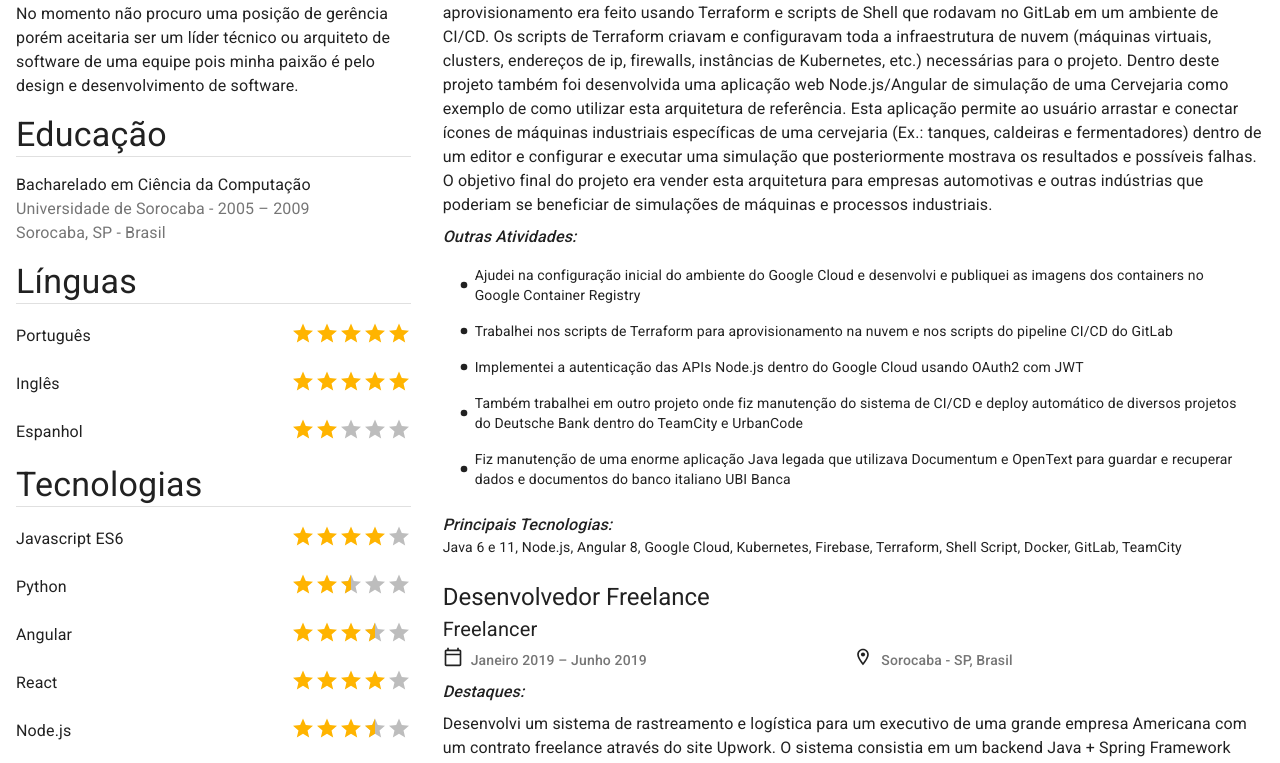
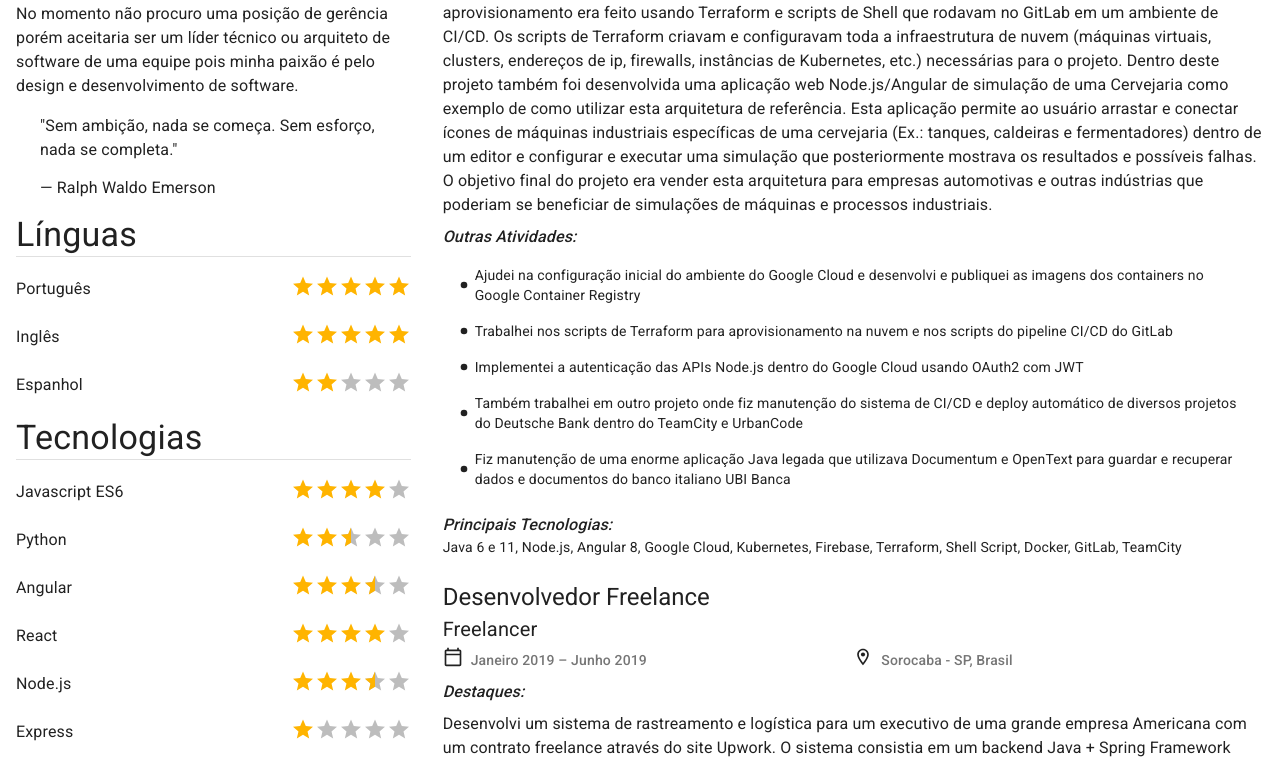
Before and after one commit to eduardopvm/react-cv, a React (Create React App) app: page / in a window 1280 px wide. Shown: the part 976-1739 px from the top of the page. Built offline with nearby package versions, Linux system fonts and the light colour scheme.

Commit message:
added quote and rearranged the order of the sidebar and the drawer links

```diff
--- a/public/print.css
+++ b/public/print.css
@@ -17,5 +17,5 @@ body {
 }
 
 .MuiDivider-root {
-  background-color: rgba(0, 0, 0, 0.20) !important;
+  background-color: rgba(0, 0, 0, 0.25) !important;
 }
--- a/src/data/cv_data_pt.json
+++ b/src/data/cv_data_pt.json
@@ -1,6 +1,6 @@
 {
   "profile": "Sou uma pessoa que adora criar e aperfeiçoar todo tipo de coisa que requer conhecimento, esforço e criatividade, em especial sistemas de software. Como autodidata eu sempre estou absorvendo novas informações em diversas áreas do conhecimento e possuo muita facilidade e prazer em aprender tecnologias e metodologias novas. Já trabalhei com uma enorme diversidade de tecnologias e sempre fui valorizado pela minha versatilidade pelas empresas para resolver problemas técnicos difíceis e imprevistos.\nApesar de ter trabalhado a maior parte da carreira com diversos stacks Java, estou procurando migrar para um stack Node.js ou similar pois prefiro linguagens dinâmicas, open-source e com maior integração com ambiente Linux.\nNo momento não procuro uma posição de gerência porém aceitaria ser um líder técnico ou arquiteto de software de uma equipe pois minha paixão é pelo design e desenvolvimento de software.",
-  "quote": { "text": "Sem ambição, nada se começa. Sem esforço, nada se completa.", "author": "Ralph Waldo Emerson"},
+  "quote": { "text": "Sem ambição, nada se começa.\nSem esforço, nada se completa.", "author": "Ralph Waldo Emerson"},
   "history": [
     {
       "role": "Analista de Sistemas/Sócio",
--- a/src/header/ResponsiveDrawer.js
+++ b/src/header/ResponsiveDrawer.js
@@ -69,11 +69,6 @@ export default function ResponsiveDrawer(props) {
             <ListItemText>{t("profile")}</ListItemText>
           </ListItem>
         </Link>
-        <Link to="education" smooth={true} offset={-60} delay={50} onClick={props.onDrawerToggle}>
-          <ListItem button>
-            <ListItemText>{t("education")}</ListItemText>
-          </ListItem>
-        </Link>
         <Link to="language-skills" smooth={true} offset={-60} delay={50} onClick={props.onDrawerToggle}>
           <ListItem button>
             <ListItemText>{t("languageSkills")}</ListItemText>
@@ -87,6 +82,11 @@ export default function ResponsiveDrawer(props) {
         <Link to="general-skills" smooth={true} offset={-60} delay={50} onClick={props.onDrawerToggle}>
           <ListItem button>
             <ListItemText>{t("generalSkills")}</ListItemText>
+          </ListItem>
+        </Link>
+        <Link to="education" smooth={true} offset={-60} delay={50} onClick={props.onDrawerToggle}>
+          <ListItem button>
+            <ListItemText>{t("education")}</ListItemText>
           </ListItem>
         </Link>
         <Link to="certificates" smooth={true} offset={-60} delay={50} onClick={props.onDrawerToggle}>
--- a/src/sidebar/Sidebar.js
+++ b/src/sidebar/Sidebar.js
@@ -13,20 +13,29 @@ import SocialList from "./SocialList";
 
 const useStyles = makeStyles({
   avoidBreakInside: {
-    breakInside: "avoid"
-  }
+    breakInside: "avoid",
+  },
 });
 
 export default function Sidebar(props) {
   const classes = useStyles();
   const [t, i18n] = useTranslation();
-  const profileLines = props.translatedData.profile.split('\n');
+  const profileLines = props.translatedData.profile.split("\n");
   const profileSection = profileLines.map((text, index) => {
     let sections = [];
-    if (profileLines.length == (index + 1)) { // if last section
-      sections.push(<Box className={classes.avoidBreakInside} key={index}>{text}</Box>);
+    if (profileLines.length == index + 1) {
+      // if last section
+      sections.push(
+        <Box className={classes.avoidBreakInside} key={index}>
+          {text}
+        </Box>
+      );
     } else {
-      sections.push(<Box mb={1} key={index}>{text}</Box>)
+      sections.push(
+        <Box mb={1} key={index}>
+          {text}
+        </Box>
+      );
     }
     return sections;
   });
@@ -41,29 +50,22 @@ export default function Sidebar(props) {
         <SocialList />
       </Box>
 
-      <Box id="profile" >
+      <Box id="profile">
         <Box ml={2}>
-          <Typography variant="h4">{t('profile')}</Typography>
+          <Typography variant="h4">{t("profile")}</Typography>
         </Box>
         <Divider variant="middle" component="div" />
         <Typography variant="body1" component="div">
-          <Box m={2}>
-            {profileSection}
-          </Box>
+          <Box m={2}>{profileSection}</Box>
         </Typography>
       </Box>
 
-      <Box id="education" className={classes.avoidBreakInside}>
-        <Box ml={2}>
-          <Typography variant="h4">{t("education")}</Typography>
+      <Box>
+        <Box component="blockquote">
+          <Typography>"{props.translatedData.quote.text}"</Typography>
         </Box>
-        <Divider variant="middle" component="div" />
-        <Box m={2}>
-          <Typography>Bacharelado em Ciência da Computação</Typography>
-          <Typography color="textSecondary">
-            Universidade de Sorocaba - 2005 &ndash; 2009
-          </Typography>
-          <Typography color="textSecondary">Sorocaba, SP - {t("brazil")}</Typography>
+        <Box component="blockquote">
+          <Typography>&mdash; {props.translatedData.quote.author}</Typography>
         </Box>
       </Box>
 
@@ -91,6 +93,18 @@ export default function Sidebar(props) {
         <GeneralSkillsList skills={props.staticData.general_skills} />
       </Box>
 
+      <Box id="education" className={classes.avoidBreakInside}>
+        <Box ml={2}>
+          <Typography variant="h4">{t("education")}</Typography>
+        </Box>
+        <Divider variant="middle" component="div" />
+        <Box m={2}>
+          <Typography>Bacharelado em Ciência da Computação</Typography>
+          <Typography color="textSecondary">Universidade de Sorocaba - 2005 &ndash; 2009</Typography>
+          <Typography color="textSecondary">Sorocaba, SP - {t("brazil")}</Typography>
+        </Box>
+      </Box>
+
       <Box id="certificates" className={classes.avoidBreakInside}>
         <Box ml={2}>
           <Typography variant="h4">{t("certificates")}</Typography>
```
